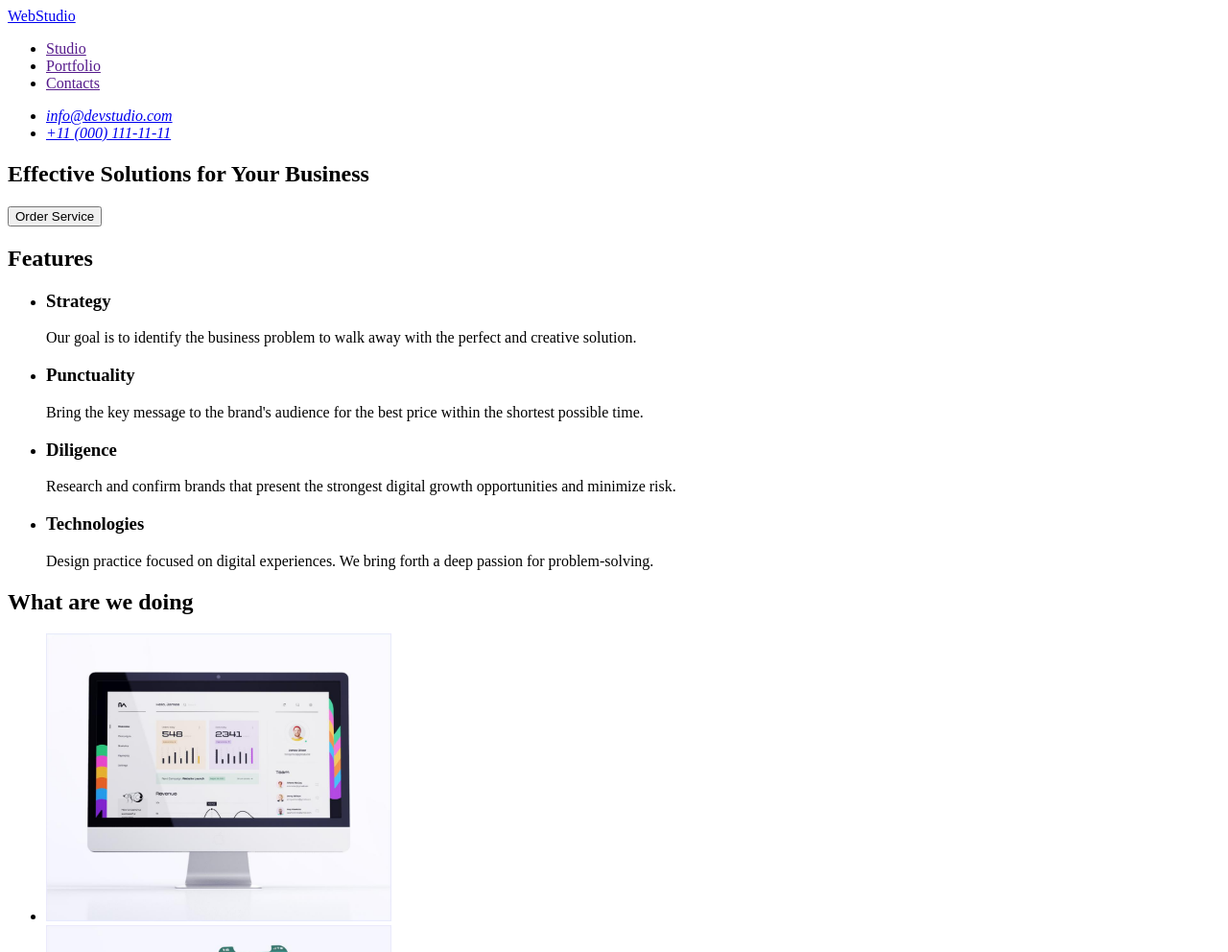
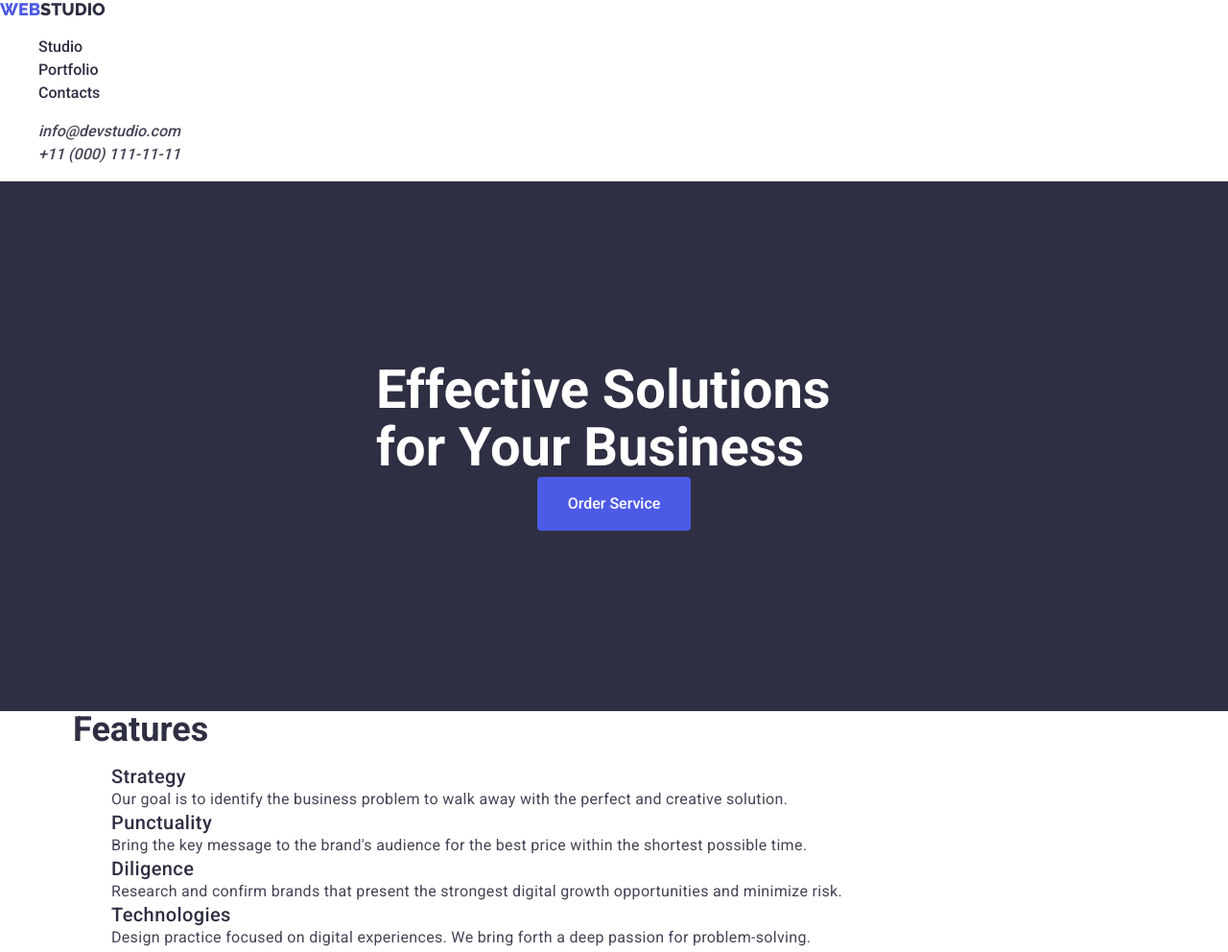
Before and after one commit to cod3provider/woolf-markup-hw-02, a plain HTML site: page index.html in a window 1280 px wide. Shown: the top 992 px of the page at 96% size. Drawn offline with nearby package versions, Linux system fonts and the light colour scheme.

Commit message:
task done

```diff
--- /dev/null
+++ b/css/styles.css
@@ -0,0 +1,213 @@
+:root {
+    --body-font-family: 'Roboto', sans-serif;
+    --logo-font-family: 'Raleway', sans-serif;
+    --body-text-color: #434455;
+    --logo-font-size: 18px;
+    --logo-span-color: #4D5AE5;
+    --logo-color: #2E2F42;
+    --logo-white-color: #FFFFFF;
+    --nav-link-color: #2E2F42;
+    --nav-link-color-hover: #404BBF;
+    --nav-link-font-size: 16px;
+    --hero-title-color: #FFFFFF;
+    --hero-title-font-size-desktop: 56px;
+    --section-title-color: #2E2F42;
+    --card-title-color: #2E2F42;
+    --card-title-font-size: 20px;
+    --card-text-font-size: 16px;
+    --team-section-bg-color: #F4F4FD;
+    --filter-bg-color: #F4F4FD;
+    --filter-text-color: #4D5AE5;
+    --filter-text-font-size: 16px;
+    --filter-bg-color-hover: #404BBF;
+    --filter-text-color-hover: #FFFFFF;
+    --portfolio-card-title-color: #2E2F42;
+    --portfolio-card-title-font-size: 20px;
+    --portfolio-card-text-font-size: 16px;
+    --foter-text-color: #F4F4FD;
+    --foter-bg-color: #2E2F42;
+}
+
+body {
+    font-family: var(--body-font-family);
+    color: var(--body-text-color);
+}
+
+a {
+    text-decoration: none;
+    color: currentColor;
+}
+
+ul {
+    list-style: none;
+}
+
+h1,
+h2,
+h3,
+p {
+    margin: 0;
+    padding: 0;
+}
+
+button {
+    cursor: pointer;
+}
+
+.container {
+    margin: 0 auto;
+    width: 1128px;
+}
+
+.logo {
+    font-family: var(--logo-font-family);
+    color: var(--logo-color);
+    font-size: var(--logo-font-size);
+    font-weight: 800;
+    line-height: 1.16;
+    text-transform: uppercase;
+}
+
+.logo_span {
+    color: var(--logo-span-color);
+}
+
+.nav-link {
+    color: var(--nav-link-color);
+    font-size: var(--nav-link-font-size);
+    font-weight: 500;
+    line-height: 1.5;
+}
+
+.nav-link:hover,
+.nav-link:focus {
+    color: var(--nav-link-color-hover);
+}
+
+.address-link {
+    color: currentColor;
+    font-size: 16px;
+    font-weight: 500;
+    line-height: 1.5;
+}
+
+.address-link:hover, .address-link:focus {
+    color: #404BBF;
+}
+
+.hero-title {
+    margin: 0 auto;
+    width: 496px;
+    font-size: var(--hero-title-font-size-desktop);
+    line-height: 1.07;
+    color: #ffffff;
+}
+
+.hero {
+    padding: 188px 292px;
+    background: #2E2F42;
+}
+
+.hero-btn {
+    display: block;
+    margin: 0 auto;
+    padding: 16px 32px;
+    font-size: 16px;
+    font-weight: 500;
+    line-height: 1.5;
+    color: #ffffff;
+    background: #4D5AE5;
+    border: none;
+    border-radius: 4px;
+}
+
+.hero-btn:hover,
+.hero-btn:focus {
+    background: #404BBF;
+}
+
+.section_title {
+    font-size: 36px;
+    line-height: 1.11;
+    color: var(--section-title-color);
+    text-transform: capitalize;
+}
+
+.feature_title {
+    color: var(--card-title-color);
+    font-size: var(--card-title-font-size);
+    font-weight: 500;
+    line-height: 1.2;
+    letter-spacing: 0.4px;
+}
+
+.feature_text {
+    font-size: var(--card-text-font-size);
+    line-height: 1.5;
+    letter-spacing: 0.32px;
+}
+
+
+.team {
+    background: var(--team-section-bg-color);
+}
+
+.teammate-title {
+    font-size: 20px;
+    font-weight: 500;
+    line-height: 1.2;
+}
+
+.teammate-text {
+    font-size: 16px;
+    line-height: 1.5;
+    letter-spacing: 0.32px;
+}
+
+
+.filter_btn {
+    padding: 12px 24px;
+    font-size: var(--filter-text-font-size);
+    font-weight: 500;
+    line-height: 1.5;
+    letter-spacing: 0.64px;
+    border-radius: 4px;
+    border: 1px solid #E7E9FC;
+    color: var(--filter-text-color);
+    background: var(--filter-bg-color);
+}
+
+.filter_btn:hover,
+.filter_btn:focus {
+    color: var(--filter-text-color-hover);
+    background: var(--filter-bg-color-hover);
+    border: none;
+    box-shadow: 0px 2px 2px 0px rgba(0, 0, 0, 0.12), 0px 2px 1px 0px rgba(0, 0, 0, 0.08), 0px 3px 1px 0px rgba(0, 0, 0, 0.10);
+}
+
+.portfolio_card_title {
+    font-size: var(--portfolio-card-title-font-size);
+    color: var(--portfolio-card-title-color);
+    font-weight: 500;
+    line-height: 1.2;
+    letter-spacing: 0.4px;
+}
+
+.portfolio_card_text {
+    font-size: var(--portfolio-card-text-font-size);
+    line-height: 1.5;
+    letter-spacing: 0.32px;
+}
+
+
+.logo.footer_logo {
+    color: var(--logo-white-color);
+}
+
+.footer {
+    background: var(--foter-bg-color);
+}
+
+.footer_text {
+    color: var(--foter-text-color);
+}
--- a/index.html
+++ b/index.html
@@ -3,84 +3,96 @@
 <head>
     <meta charset="UTF-8">
     <title>WebStudio</title>
+    <link rel="preconnect" href="https://fonts.googleapis.com">
+    <link rel="preconnect" href="https://fonts.gstatic.com" crossorigin>
+    <link href="https://fonts.googleapis.com/css2?family=Raleway:wght@800&family=Roboto:wght@400;500;700&display=swap" rel="stylesheet">
+    <link rel="stylesheet" href="https://cdn.jsdelivr.net/npm/modern-normalize@2.0.0/modern-normalize.min.css">
+    <link rel="stylesheet" href="../woolf-markup-hw-02/css/styles.css">
 </head>
 <body>
 <header>
     <nav>
-        <a href="./index.html">
-            WebStudio
+        <a href="./index.html" class="logo">
+            <span class="logo_span">Web</span>Studio
         </a>
 
         <ul>
-            <li><a href="">Studio</a>
+            <li>
+                <a class="nav-link" href="./index.html">Studio</a>
             </li>
-            <li><a href="">Portfolio</a>
+
+            <li>
+                <a class="nav-link" href="../woolf-markup-hw-02/portfolio.html">Portfolio</a>
             </li>
-            <li><a href="">Contacts</a>
+
+            <li>
+                <a class="nav-link" href="">Contacts</a>
             </li>
         </ul>
     </nav>
     <address>
         <ul>
             <li>
-                <a href="mailto:info@devstudio.com">info@devstudio.com</a>
+                <a class="address-link" href="mailto:info@devstudio.com">info@devstudio.com</a>
             </li>
 
             <li>
-                <a href="tel:+110001111111">+11 (000) 111-11-11</a>
+                <a class="address-link" href="tel:+110001111111">+11 (000) 111-11-11</a>
             </li>
         </ul>
     </address>
 </header>
 
 <main>
-    <section>
-        <h1>
+    <section class="hero">
+        <h1 class="hero-title">
             Effective Solutions
             for Your Business
         </h1>
-        <button type="button">Order Service</button>
+        <button class="hero-btn" type="button">Order Service</button>
     </section>
 
     <section>
-        <h2>Features</h2>
+        <div class="container">
+            <h2 class="section_title">Features</h2>
             <ul>
                 <li>
-                <h3>Strategy</h3>
-                <p>
+                    <h3 class="feature_title">Strategy</h3>
+                    <p class="feature_text">
                         Our goal is to identify the business
                         problem to walk away with the perfect and creative solution.
                     </p>
                 </li>
 
                 <li>
-                <h3>Punctuality</h3>
-                <p>
+                    <h3 class="feature_title">Punctuality</h3>
+                    <p class="feature_text">
                         Bring the key message to the brand's audience for the best
                         price within the shortest possible time.
                     </p>
                 </li>
 
                 <li>
-                <h3>Diligence</h3>
-                <p>
+                    <h3 class="feature_title">Diligence</h3>
+                    <p class="feature_text">
                         Research and confirm brands that present the strongest
                         digital growth opportunities and minimize risk.
                     </p>
                 </li>
 
                 <li>
-                <h3>Technologies</h3>
-                <p>
+                    <h3 class="feature_title">Technologies</h3>
+                    <p class="feature_text">
                         Design practice focused on digital experiences. We bring
                         forth a deep passion for problem-solving.
                     </p>
                 </li>
             </ul>
+        </div>
     </section>
 
     <section>
-        <h2>What are we doing</h2>
+        <h2 class="section_title">What are we doing</h2>
         <ul>
             <li>
                 <img
@@ -105,42 +117,42 @@
         </ul>
     </section>
 
-    <section>
-        <h2>Our Team</h2>
+    <section class="team">
+        <h2 class="section_title">Our Team</h2>
         <ul>
             <li>
                 <img src="./images/team/1_team.jpg" alt="Mark Guerrero's photo" width="264">
-                <h3>Mark Guerrero</h3>
-                <p>Product Designer</p>
+                <h3 class="teammate_title">Mark Guerrero</h3>
+                <p class="teammate-text">Product Designer</p>
             </li>
 
             <li>
                 <img src="./images/team/2_team.jpg" alt="Tom Ford's photo" width="264">
-                <h3>Tom Ford</h3>
-                <p>Frontend Developer</p>
+                <h3 class="teammate_title">Tom Ford</h3>
+                <p class="teammate-text">Frontend Developer</p>
             </li>
 
             <li>
                 <img src="./images/team/3_team.jpg" alt="Camila Garcia's photo" width="264">
-                <h3>Camila Garcia</h3>
-                <p>Marketing</p>
+                <h3 class="teammate_title">Camila Garcia</h3>
+                <p class="teammate-text">Marketing</p>
             </li>
 
             <li>
                 <img src="./images/team/4_team.jpg" alt="Daniel Wilson's photo" width="264">
-                <h3>Daniel Wilson</h3>
-                <p>UI Designer</p>
+                <h3 class="teammate-title">Daniel Wilson</h3>
+                <p class="teammate-text">UI Designer</p>
             </li>
         </ul>
     </section>
 </main>
 
-<footer>
-    <a href="./index.html">
-        WebStudio
+<footer class="footer">
+    <a href="./index.html" class="logo footer_logo">
+        <span class="logo_span">Web</span>Studio
     </a>
 
-    <p>
+    <p class="footer_text">
         Increase the flow of customers and sales for your business
         with digital marketing & growth solutions.
     </p>
```
Also changed, not shown: portfolio.html (added, +117 -0 lines), images/portfolio/img1.jpg (added), images/portfolio/img2.jpg (added), images/portfolio/img3.jpg (added), images/portfolio/img4.jpg (added), images/portfolio/img5.jpg (added), images/portfolio/img6.jpg (added), images/portfolio/img7.jpg (added), images/portfolio/img8.jpg (added), images/portfolio/img9.jpg (added). Lines whose indentation alone changed are shown as unchanged.
